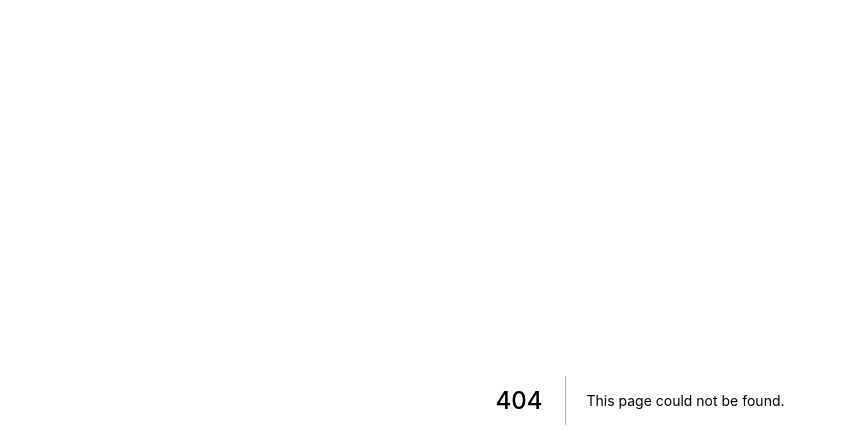
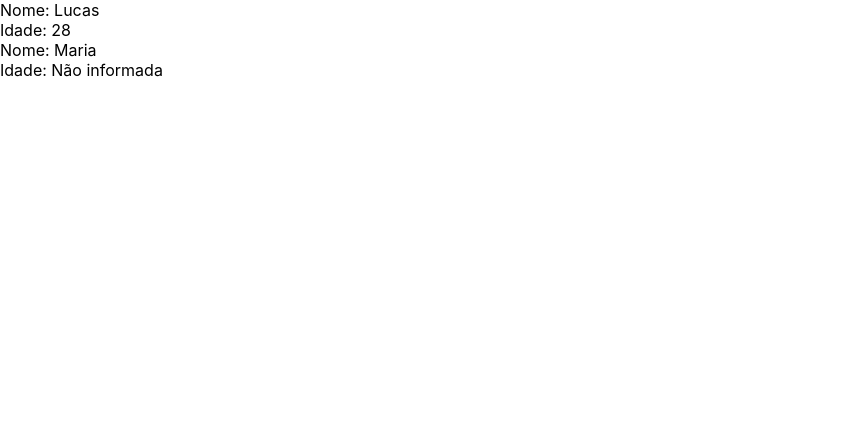
Before and after one commit to lucasrmagalhaes/react_next-cod3r, a Next.js app in the folder exercicios/: page /ts/exemplo in a window 1280 px wide. Before the commit this address had no page. Shown: the top 448 px of the page, without its empty margins (0-846 px from the left). Built offline with nearby package versions, Linux system fonts and the light colour scheme.

Commit message:
Integrando TypeScript

```diff
--- /dev/null
+++ b/exercicios/components/Pessoa.tsx
@@ -0,0 +1,15 @@
+interface PessoaProps {
+    nome: string
+    idade?: number
+}
+
+export default function Pessoa(props: PessoaProps) {
+
+
+    return (
+        <div>
+            <div>Nome: {props.nome}</div>
+            <div>Idade: {props.idade ?? 'Não informada'}</div>
+        </div>
+    )
+}
--- a/exercicios/package.json
+++ b/exercicios/package.json
@@ -14,7 +14,9 @@
     "react-dom": "17.0.2"
   },
   "devDependencies": {
+    "@types/react": "^17.0.13",
     "eslint": "7.30.0",
-    "eslint-config-next": "11.0.1"
+    "eslint-config-next": "11.0.1",
+    "typescript": "^4.3.5"
   }
 }
--- /dev/null
+++ b/exercicios/pages/ts/exemplo.tsx
@@ -0,0 +1,10 @@
+import Pessoa from "../../components/Pessoa"
+
+export default function exemploTS() {
+    return (
+        <div>
+            <Pessoa nome="Lucas" idade={28} />
+            <Pessoa nome="Maria" />
+        </div>
+    )
+}
```
Also changed, not shown: exercicios/tsconfig.json (added, +29 -0 lines), exercicios/next-env.d.ts (added), 1 other file (tests, documents, lock files or other folders).
